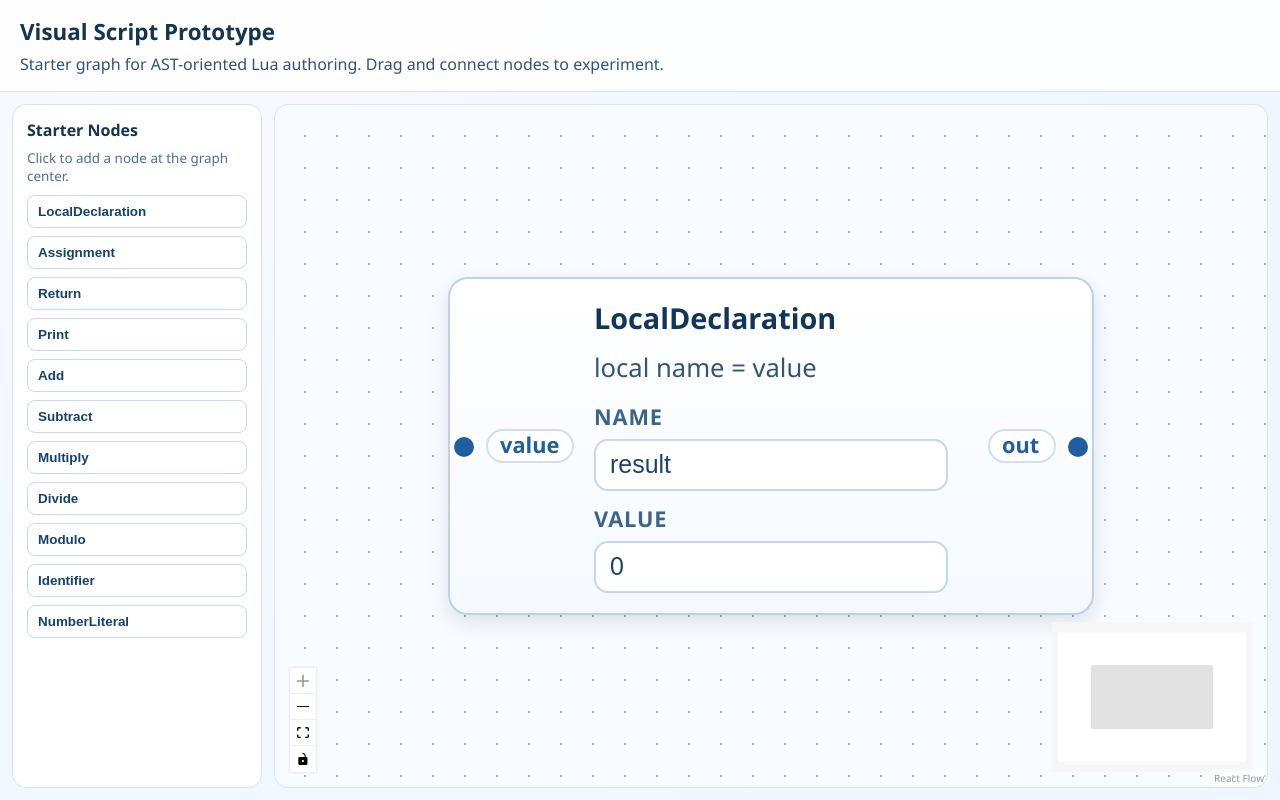
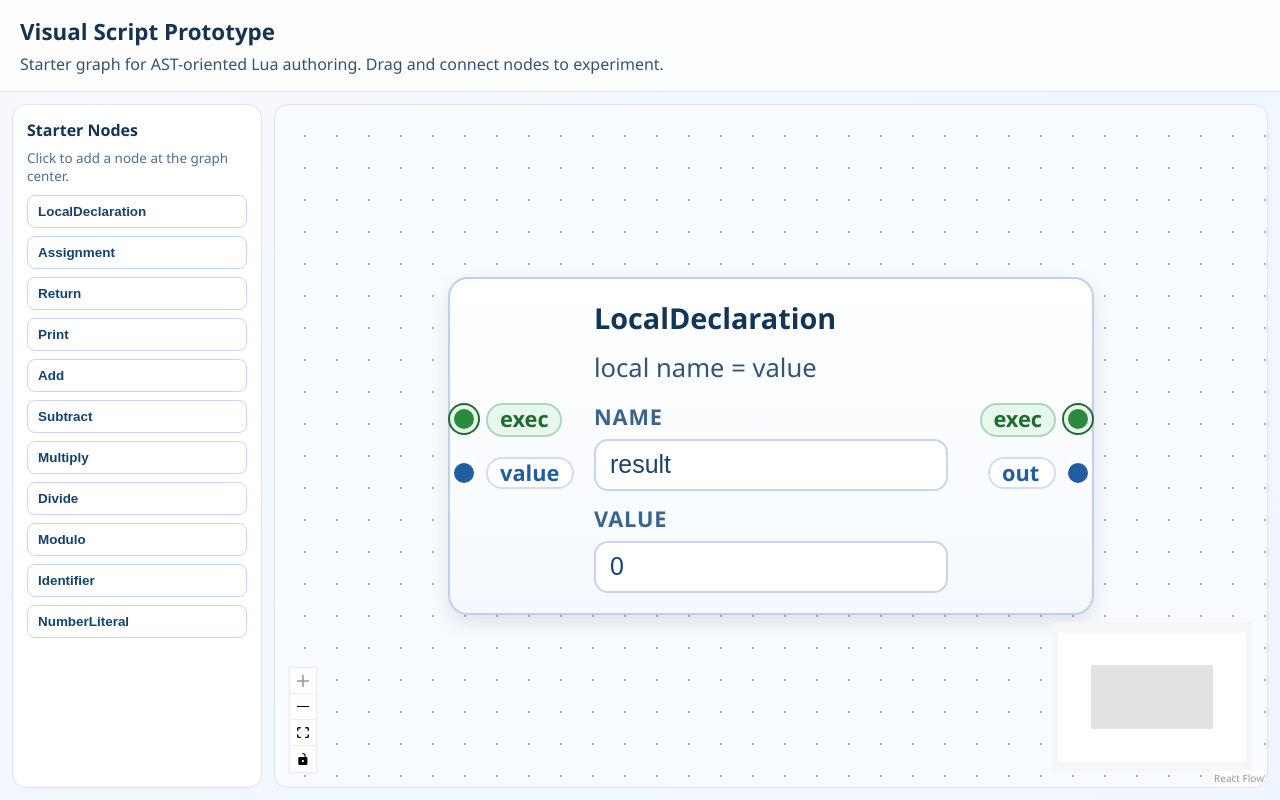
Before and after one commit to Subham0207/HardAcclDSL, a React (Vite) app in the folder visualscript/: page / in a window 1280 px wide. Both pictures are taken after a click on the button "LocalDeclaration". Built offline with nearby package versions, Linux system fonts and the light colour scheme.

Commit message:
add execution flow

```diff
--- a/visualscript/src/App.css
+++ b/visualscript/src/App.css
@@ -141,6 +141,10 @@
   flex-direction: row-reverse;
 }
 
+.script-port-exec {
+  margin-bottom: 2px;
+}
+
 .script-handle {
   position: relative !important;
   top: auto !important;
@@ -167,6 +171,18 @@
   border-radius: 999px;
   padding: 2px 6px;
   pointer-events: none;
+}
+
+.script-handle-exec {
+  background: #2b8a3e;
+  border-color: #e7f7eb;
+  box-shadow: 0 0 0 1px #1f6c31;
+}
+
+.script-handle-label-exec {
+  color: #1f6c31;
+  border-color: #abd8b6;
+  background: #e9f8ee;
 }
 
 .script-node-label {
--- a/visualscript/src/features/graph/GraphCanvas.tsx
+++ b/visualscript/src/features/graph/GraphCanvas.tsx
@@ -3,9 +3,11 @@ import {
   Background,
   ConnectionMode,
   Controls,
+  MarkerType,
   MiniMap,
   ReactFlow,
   type ReactFlowInstance,
+  type Edge,
   addEdge,
   useEdgesState,
   useNodesState,
@@ -34,6 +36,29 @@ export const GraphCanvas = forwardRef<GraphCanvasHandle, GraphCanvasProps>(funct
 
   const onConnect = useCallback(
     (connection: Connection) => {
+      const isExecutionEdge =
+        connection.sourceHandle?.startsWith('exec-') && connection.targetHandle?.startsWith('exec-')
+
+      if (isExecutionEdge && connection.source && connection.target) {
+        const executionEdge: Edge = {
+          id: `exec-${connection.source}-${connection.sourceHandle ?? 'none'}-${connection.target}-${connection.targetHandle ?? 'none'}-${Date.now()}`,
+          source: connection.source,
+          target: connection.target,
+          sourceHandle: connection.sourceHandle,
+          targetHandle: connection.targetHandle,
+          type: 'smoothstep',
+          animated: true,
+          style: { stroke: '#2b8a3e', strokeWidth: 3, strokeDasharray: '6 4' },
+          markerEnd: {
+            type: MarkerType.ArrowClosed,
+            color: '#2b8a3e',
+          },
+        }
+
+        setEdges((current) => addEdge(executionEdge, current))
+        return
+      }
+
       setEdges((current) => addEdge({ ...connection, animated: true }, current))
     },
     [setEdges],
--- a/visualscript/src/features/nodes/LocalDeclarationNode.tsx
+++ b/visualscript/src/features/nodes/LocalDeclarationNode.tsx
@@ -8,16 +8,28 @@ export function LocalDeclarationNode({ data }: NodeProps<LocalDeclarationFlowNod
       label={data.label}
       detail={data.detail}
       leftRail={
+        <>
+          <div className="script-port script-port-in script-port-exec">
+            <Handle id="exec-in" type="target" position={Position.Left} className="script-handle script-handle-exec" isConnectable />
+            <span className="script-handle-label script-handle-label-exec">exec</span>
+          </div>
           <div className="script-port script-port-in">
             <Handle id="value" type="target" position={Position.Left} className="script-handle" isConnectable />
             <span className="script-handle-label">value</span>
           </div>
+        </>
       }
       rightRail={
+        <>
+          <div className="script-port script-port-out script-port-exec">
+            <Handle id="exec-out" type="source" position={Position.Right} className="script-handle script-handle-exec" isConnectable />
+            <span className="script-handle-label script-handle-label-exec">exec</span>
+          </div>
           <div className="script-port script-port-out">
             <Handle id="out" type="source" position={Position.Right} className="script-handle" isConnectable />
             <span className="script-handle-label">out</span>
           </div>
+        </>
       }
       body={
         <div className="script-node-fields">
--- a/visualscript/src/features/nodes/PrintNode.tsx
+++ b/visualscript/src/features/nodes/PrintNode.tsx
@@ -8,9 +8,21 @@ export function PrintNode({ data }: NodeProps<PrintFlowNode>) {
       label={data.label}
       detail={data.detail}
       leftRail={
-        <div className="script-port script-port-in">
-          <Handle id="value" type="target" position={Position.Left} className="script-handle" isConnectable />
-          <span className="script-handle-label">value</span>
+        <>
+          <div className="script-port script-port-in script-port-exec">
+            <Handle id="exec-in" type="target" position={Position.Left} className="script-handle script-handle-exec" isConnectable />
+            <span className="script-handle-label script-handle-label-exec">exec</span>
+          </div>
+          <div className="script-port script-port-in">
+            <Handle id="value" type="target" position={Position.Left} className="script-handle" isConnectable />
+            <span className="script-handle-label">value</span>
+          </div>
+        </>
+      }
+      rightRail={
+        <div className="script-port script-port-out script-port-exec">
+          <Handle id="exec-out" type="source" position={Position.Right} className="script-handle script-handle-exec" isConnectable />
+          <span className="script-handle-label script-handle-label-exec">exec</span>
         </div>
       }
     />
```
Also changed, not shown: 1 other file (tests, documents, lock files or other folders). Lines whose indentation alone changed are shown as unchanged.
